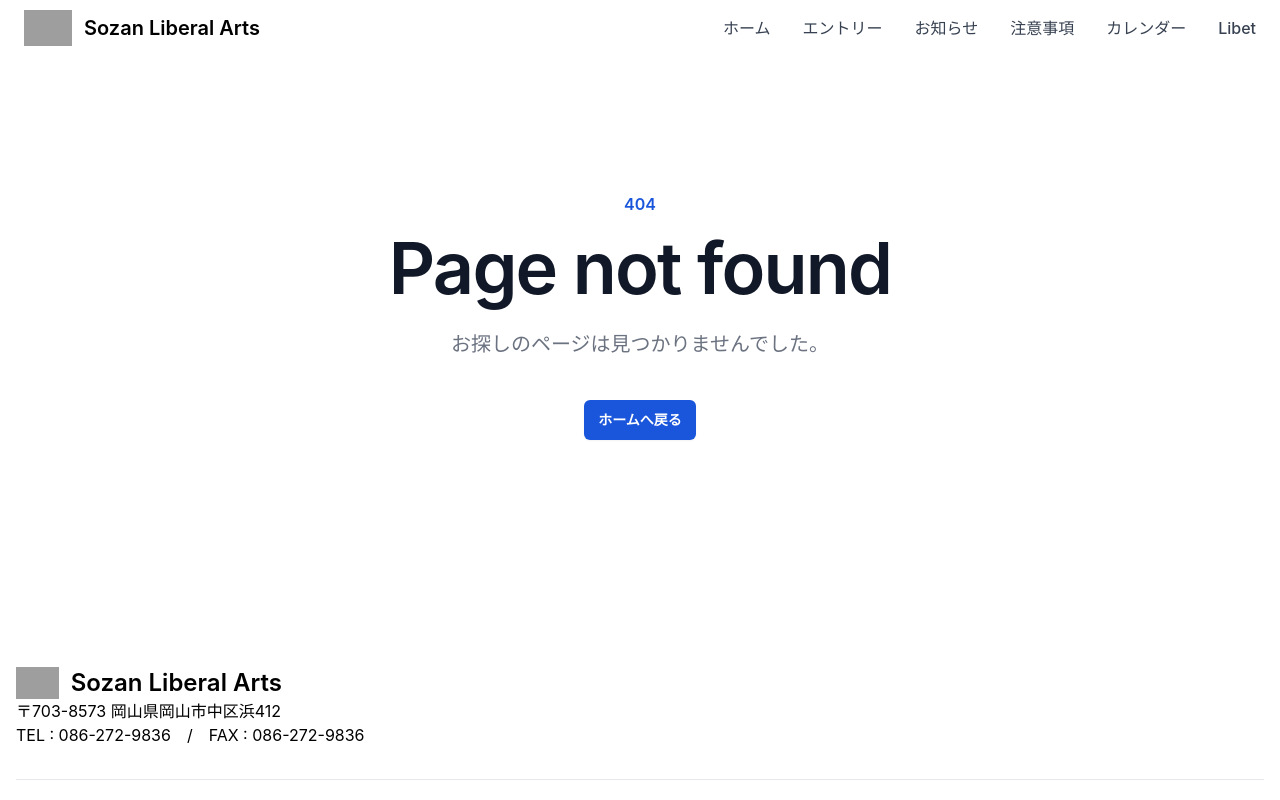
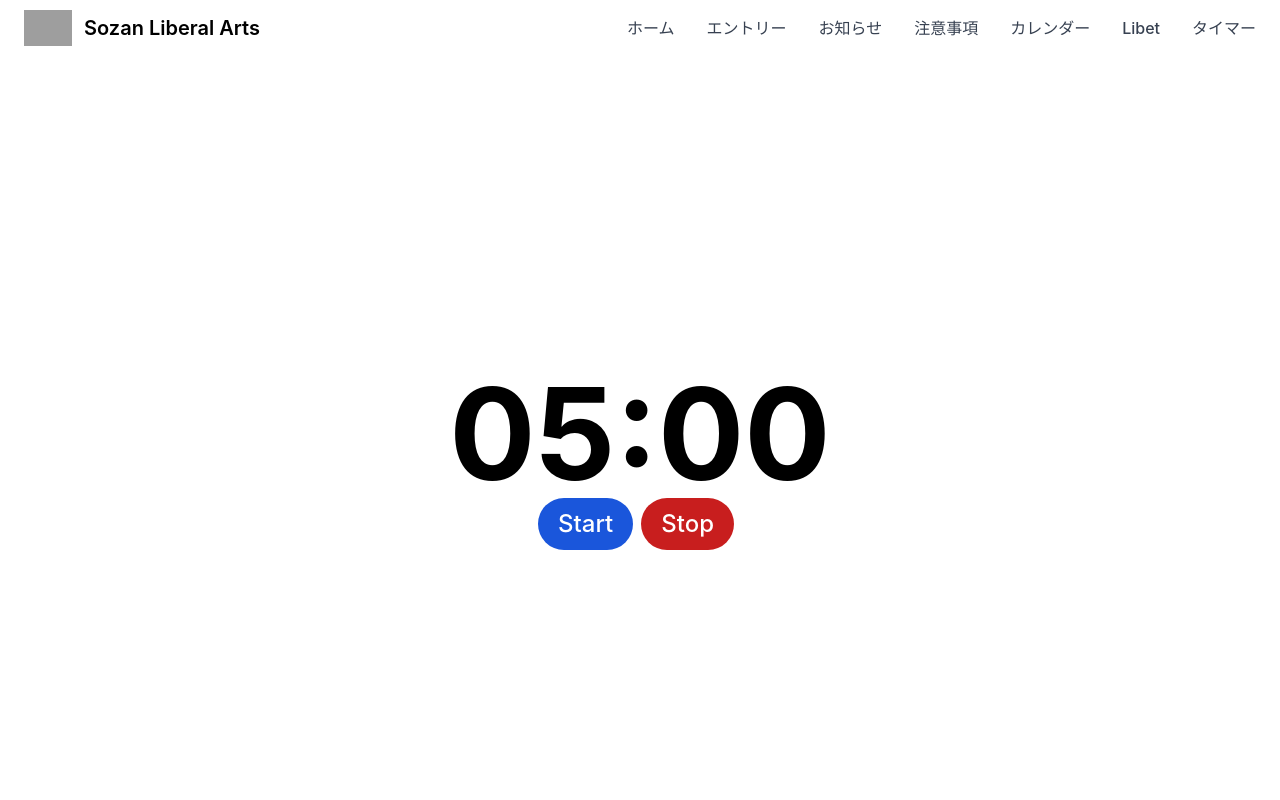
Before and after one commit to econanringo/sozanliberalarts, a React (Create React App) app: page /timer in a window 1280 px wide. Shown: the top 800 px of the page. Built offline with nearby package versions, Linux system fonts and the light colour scheme; grey boxes are pictures that could not be loaded.

Commit message:
Update Home.js
発表時間は5分の制限の追加
タイマーの追加

```diff
--- a/src/App.js
+++ b/src/App.js
@@ -9,6 +9,7 @@ import News from './pages/News';
 import NewsDetail from './pages/NewsDetail';
 import Events from './pages/Events';
 import PageNotFound from './pages/PageNotFound';
+import Timer from './pages/Timer';
 import 'flowbite';
 
 function App() {
@@ -24,6 +25,7 @@ function App() {
             <Route path="/news" element={<News />} />
             <Route path="/news/:id" element={<NewsDetail />} />
             <Route path="/events" element={<Events />} />
+            <Route path="/timer" element={<Timer />} />
             <Route path="*" element={<PageNotFound />} />
           </Routes>
         </main>
--- a/src/components/Header.js
+++ b/src/components/Header.js
@@ -22,11 +22,15 @@ const Header = () => (
                         <li>
                             <a href="/guidelines" className="block py-2 pr-4 pl-3 text-gray-700 border-b border-gray-100 hover:bg-gray-50 lg:hover:bg-transparent lg:border-0 lg:hover:text-primary-700 lg:p-0 dark:text-gray-400 lg:dark:hover:text-white dark:hover:bg-gray-700 dark:hover:text-white lg:dark:hover:bg-transparent dark:border-gray-700">注意事項</a>
                         </li>
+
                         <li>
                             <a href="/events" className="block py-2 pr-4 pl-3 text-gray-700 border-b border-gray-100 hover:bg-gray-50 lg:hover:bg-transparent lg:border-0 lg:hover:text-primary-700 lg:p-0 dark:text-gray-400 lg:dark:hover:text-white dark:hover:bg-gray-700 dark:hover:text-white lg:dark:hover:bg-transparent dark:border-gray-700">カレンダー</a>
                         </li>
                         <li>
                             <a href="https://sozanliberalarts-libet-20th.vercel.app" className="block py-2 pr-4 pl-3 text-gray-700 border-b border-gray-100 hover:bg-gray-50 lg:hover:bg-transparent lg:border-0 lg:hover:text-primary-700 lg:p-0 dark:text-gray-400 lg:dark:hover:text-white dark:hover:bg-gray-700 dark:hover:text-white lg:dark:hover:bg-transparent dark:border-gray-700">Libet</a>
+                        </li>
+                        <li>
+                            <a href="/timer" className="block py-2 pr-4 pl-3 text-gray-700 border-b border-gray-100 hover:bg-gray-50 lg:hover:bg-transparent lg:border-0 lg:hover:text-primary-700 lg:p-0 dark:text-gray-400 lg:dark:hover:text-white dark:hover:bg-gray-700 dark:hover:text-white lg:dark:hover:bg-transparent dark:border-gray-700">タイマー</a>
                         </li>
                     </ul>
                 </div>
--- a/src/pages/Home.js
+++ b/src/pages/Home.js
@@ -71,7 +71,7 @@ const Home = () => (
                         <dl class="grid max-w-xl grid-cols-1 gap-x-8 gap-y-10 lg:max-w-none lg:grid-cols-2 lg:gap-y-16">
                             <div class="relative pl-16">
                                 <dt class="text-base/7 font-semibold text-gray-900">
-                                    <div class="absolute left-0 top-0 flex h-10 w-10 items-center justify-center rounded-lg bg-blue-700 hover:bg-blue-800">
+                                    <div class="absolute left-0 top-0 flex h-10 w-10 items-center justify-center rounded-lg bg-blue-700 ">
                                         <svg className="w-6 h-6 text-white" aria-hidden="true" xmlns="http://www.w3.org/2000/svg" width="24" height="24" fill="currentColor" viewBox="0 0 24 24">
                                             <path fill-rule="evenodd" d="M12 4a4 4 0 1 0 0 8 4 4 0 0 0 0-8Zm-2 9a4 4 0 0 0-4 4v1a2 2 0 0 0 2 2h8a2 2 0 0 0 2-2v-1a4 4 0 0 0-4-4h-4Z" clip-rule="evenodd" />
                                         </svg>
@@ -82,7 +82,7 @@ const Home = () => (
                             </div>
                             <div class="relative pl-16">
                                 <dt class="text-base/7 font-semibold text-gray-900">
-                                    <div class="absolute left-0 top-0 flex h-10 w-10 items-center justify-center rounded-lg bg-blue-700 hover:bg-blue-800">
+                                    <div class="absolute left-0 top-0 flex h-10 w-10 items-center justify-center rounded-lg bg-blue-700 ">
                                         <svg className="w-6 h-6 text-white" aria-hidden="true" xmlns="http://www.w3.org/2000/svg" width="24" height="24" fill="currentColor" viewBox="0 0 24 24">
                                             <path fill-rule="evenodd" d="M12 6a3.5 3.5 0 1 0 0 7 3.5 3.5 0 0 0 0-7Zm-1.5 8a4 4 0 0 0-4 4 2 2 0 0 0 2 2h7a2 2 0 0 0 2-2 4 4 0 0 0-4-4h-3Zm6.82-3.096a5.51 5.51 0 0 0-2.797-6.293 3.5 3.5 0 1 1 2.796 6.292ZM19.5 18h.5a2 2 0 0 0 2-2 4 4 0 0 0-4-4h-1.1a5.503 5.503 0 0 1-.471.762A5.998 5.998 0 0 1 19.5 18ZM4 7.5a3.5 3.5 0 0 1 5.477-2.889 5.5 5.5 0 0 0-2.796 6.293A3.501 3.501 0 0 1 4 7.5ZM7.1 12H6a4 4 0 0 0-4 4 2 2 0 0 0 2 2h.5a5.998 5.998 0 0 1 3.071-5.238A5.505 5.505 0 0 1 7.1 12Z" clip-rule="evenodd" />
                                         </svg>
@@ -93,7 +93,7 @@ const Home = () => (
                             </div>
                             <div class="relative pl-16">
                                 <dt class="text-base/7 font-semibold text-gray-900">
-                                    <div class="absolute left-0 top-0 flex h-10 w-10 items-center justify-center rounded-lg bg-blue-700 hover:bg-blue-800">
+                                    <div class="absolute left-0 top-0 flex h-10 w-10 items-center justify-center rounded-lg bg-blue-700 ">
                                         <svg className="w-6 h-6 text-white" aria-hidden="true" xmlns="http://www.w3.org/2000/svg" width="24" height="24" fill="currentColor" viewBox="0 0 24 24">
                                             <path d="M9 7V2.221a2 2 0 0 0-.5.365L4.586 6.5a2 2 0 0 0-.365.5H9Z" />
                                             <path fill-rule="evenodd" d="M11 7V2h7a2 2 0 0 1 2 2v16a2 2 0 0 1-2 2H6a2 2 0 0 1-2-2V9h5a2 2 0 0 0 2-2Zm4.707 5.707a1 1 0 0 0-1.414-1.414L11 14.586l-1.293-1.293a1 1 0 0 0-1.414 1.414l2 2a1 1 0 0 0 1.414 0l4-4Z" clip-rule="evenodd" />
@@ -105,7 +105,18 @@ const Home = () => (
                             </div>
                             <div class="relative pl-16">
                                 <dt class="text-base/7 font-semibold text-gray-900">
-                                    <div class="absolute left-0 top-0 flex h-10 w-10 items-center justify-center rounded-lg bg-blue-700 hover:bg-blue-800">
+                                    <div class="absolute left-0 top-0 flex h-10 w-10 items-center justify-center rounded-lg bg-blue-700 ">
+                                        <svg class="w-6 h-6 text-white" aria-hidden="true" xmlns="http://www.w3.org/2000/svg" width="24" height="24" fill="none" viewBox="0 0 24 24">
+                                            <path stroke="currentColor" stroke-linecap="round" stroke-linejoin="round" stroke-width="2" d="M12 8v4l3 3m6-3a9 9 0 1 1-18 0 9 9 0 0 1 18 0Z" />
+                                        </svg>
+
+                                    </div>
+                                    発表時間は５分です。
+                                </dt>
+                            </div>
+                            <div class="relative pl-16">
+                                <dt class="text-base/7 font-semibold text-gray-900">
+                                    <div class="absolute left-0 top-0 flex h-10 w-10 items-center justify-center rounded-lg bg-blue-700 ">
                                         <svg className="w-6 h-6 text-white" aria-hidden="true" xmlns="http://www.w3.org/2000/svg" width="24" height="24" fill="currentColor" viewBox="0 0 24 24">
                                             <path d="M13.849 4.22c-.684-1.626-3.014-1.626-3.698 0L8.397 8.387l-4.552.361c-1.775.14-2.495 2.331-1.142 3.477l3.468 2.937-1.06 4.392c-.413 1.713 1.472 3.067 2.992 2.149L12 19.35l3.897 2.354c1.52.918 3.405-.436 2.992-2.15l-1.06-4.39 3.468-2.938c1.353-1.146.633-3.336-1.142-3.477l-4.552-.36-1.754-4.17Z" />
                                         </svg>
--- /dev/null
+++ b/src/pages/Timer.js
@@ -0,0 +1,90 @@
+import React, { useState, useEffect } from 'react';
+import { Helmet } from "react-helmet-async";
+
+const Timer = () => {
+  const [timeLeft, setTimeLeft] = useState(300); // 5分を秒で表現 (300秒)
+  const [isRunning, setIsRunning] = useState(false);
+
+  useEffect(() => {
+    let timer;
+    if (isRunning && timeLeft > 0) {
+      timer = setInterval(() => {
+        setTimeLeft((prevTime) => prevTime - 1);
+      }, 1000);
+    } else if (timeLeft === 0) {
+      setIsRunning(false);
+      playSound();
+    }
+
+    return () => clearInterval(timer);
+  }, [isRunning, timeLeft]);
+
+  const startTimer = () => setIsRunning(true);
+
+  const stopTimer = () => {
+    setIsRunning(false);
+    setTimeLeft(300); // タイマーを5分にリセット
+  };
+
+  const playSound = () => {
+    const audioCtx = new (window.AudioContext || window.webkitAudioContext)();
+    const oscillator = audioCtx.createOscillator();
+    const gainNode = audioCtx.createGain();
+
+    oscillator.connect(gainNode);
+    gainNode.connect(audioCtx.destination);
+
+    oscillator.type = 'sine';
+    oscillator.frequency.setValueAtTime(442, audioCtx.currentTime); // 440Hz (A4)
+    gainNode.gain.setValueAtTime(0.5, audioCtx.currentTime);
+
+    oscillator.start();
+    setTimeout(() => {
+      oscillator.stop();
+      audioCtx.close();
+      setTimeLeft(300); // タイマーを5分にリセット
+    }, 5000); // 1秒間音を鳴らす
+  };
+
+  const formatTime = (seconds) => {
+    const minutes = Math.floor(seconds / 60);
+    const secs = seconds % 60;
+    return `${minutes.toString().padStart(2, '0')}:${secs.toString().padStart(2, '0')}`;
+  };
+
+  let backgroundColor = "white";
+  let textColor = "black";
+
+  if (timeLeft <= 60 && timeLeft > 10) {
+    backgroundColor = "yellow";
+  } else if (timeLeft <= 10) {
+    backgroundColor = "yellow";
+    textColor = "red";
+  }
+
+  return (
+    <>
+    <Helmet>
+      <title>タイマー</title>
+    </Helmet>
+    <div
+      style={{
+        display: 'flex',
+        flexDirection: 'column',
+        alignItems: 'center',
+        justifyContent: 'center',
+        height: '100vh',
+        backgroundColor: backgroundColor,
+      }}
+    >
+      <h1 className="text-9xl font-bold" style={{ color: textColor }}>{formatTime(timeLeft)}</h1>
+      <div>
+        <button type="button" class="text-white bg-blue-700 hover:bg-blue-800 focus:outline-none focus:ring-4 focus:ring-blue-300 font-medium rounded-full px-5 py-2.5 text-center me-2 mb-2 dark:bg-blue-600 dark:hover:bg-blue-700 dark:focus:ring-blue-800 text-2xl" onClick={startTimer} disabled={isRunning}>Start</button>
+        <button type="button" class="text-white bg-red-700 hover:bg-red-800 focus:outline-none focus:ring-4 focus:ring-red-300 font-medium rounded-full px-5 py-2.5 text-center me-2 mb-2 dark:bg-red-600 dark:hover:bg-red-700 dark:focus:ring-red-900 text-2xl" onClick={stopTimer} disabled={!isRunning}>Stop</button>
+      </div>
+    </div>
+    </>
+  );
+};
+
+export default Timer;
```
